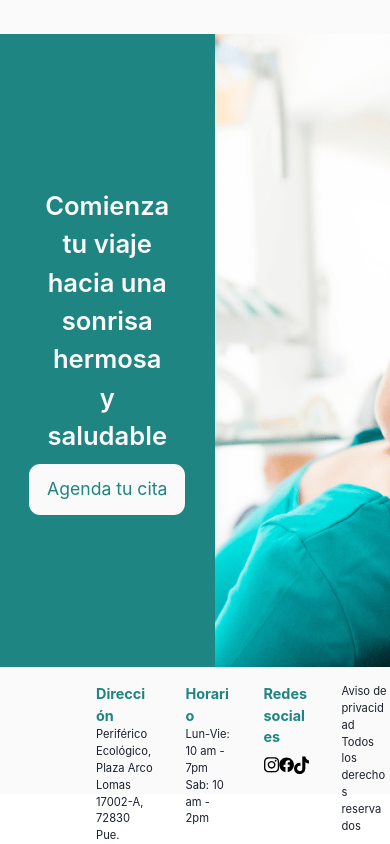
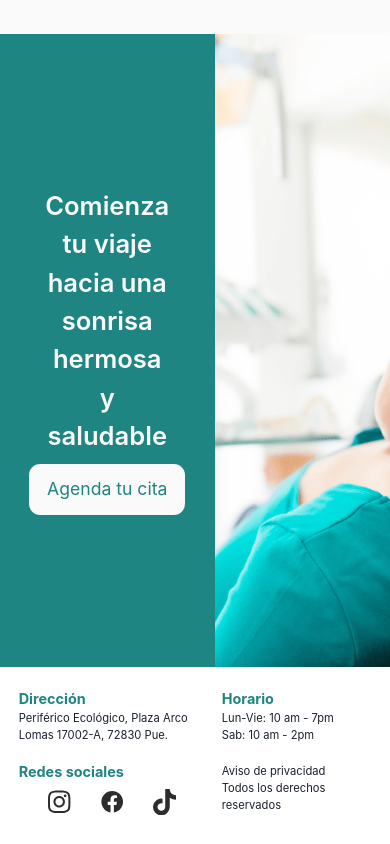
Before and after one commit to JAngelGC/u-smile-website, a Next.js app: page / in a window 390 px wide. Shown: the part 3810-4654 px from the top of the page. Built offline with nearby package versions, Linux system fonts and the light colour scheme.

Commit message:
Adding media queries to footer

```diff
--- a/src/components/layout/Footer.module.css
+++ b/src/components/layout/Footer.module.css
@@ -1,11 +1,12 @@
 .footer {
-  padding: 0 10rem;
+  padding: 0rem 4rem;
   height: 15vh;
   display: flex;
+  align-items: center;
 
   font-size: var(--fs-small-text);
 
-  background-color: var(--white-color);
+  /* background-color: var(--white-color); */
   /* background-color: yellowgreen; */
 }
 
@@ -16,9 +17,9 @@
 }
 
 .box {
-  /* max-width: 20%; */
-  padding-top: 2rem;
+  /* padding-top: 2rem; */
   margin: 0 2rem;
+  height: 50%;
 }
 
 .box-logo {
@@ -26,8 +27,6 @@
   height: 60%;
   position: relative;
   margin: auto 0;
-
-  /* background-color: yellowgreen; */
 }
 
 .box-direction {
@@ -47,7 +46,7 @@
 }
 
 .box-social {
-  width: 20%;
+  width: 25%;
   display: flex;
   flex-direction: column;
 
@@ -55,7 +54,7 @@
 }
 
 .box-social .box-icons {
-  padding-top: 0.5rem;
+  padding-top: 0.75rem;
   display: flex;
   justify-content: space-evenly;
 }
@@ -63,7 +62,8 @@
 .box-social .box-icons .icon {
   cursor: pointer;
   height: 3.2rem;
-  transition: all 0.15s ease-in-out;
+  transition: all 0.2s ease-in-out;
+  fill: var(--black-color);
 }
 
 .box-social .box-icons .icon:hover {
@@ -75,6 +75,100 @@
 }
 
 .box-privacy {
-  width: 20%;
+  width: 15%;
+
   /* background-color: springgreen; */
 }
+
+/**************************/
+/* BELOW 1344px /smaller desktops */
+/**************************/
+@media (max-width: 84em) {
+}
+
+/**************************/
+/* BELOW 1200px /landscape tablets */
+/**************************/
+@media (max-width: 75em) {
+}
+
+/**************************/
+/* BELOW 940px /  tablets */
+/**************************/
+@media (max-width: 59em) {
+  .footer {
+    padding: 0rem 3rem;
+  }
+
+  .box {
+    /* padding-top: 2rem; */
+    margin: 0 1rem;
+    height: 60%;
+  }
+
+  .box-logo {
+    width: 20%;
+    display: none;
+  }
+
+  .box-direction {
+    width: 30%;
+  }
+  .box-schedule {
+    width: 25%;
+  }
+  .box-social {
+    width: 25%;
+  }
+  .box-privacy {
+    width: 20%;
+  }
+}
+
+/**************************/
+/* BELOW 700px /  smaller tablets */
+/**************************/
+@media (max-width: 44em) {
+}
+
+/**************************/
+/* BELOW 544px /  phones */
+/**************************/
+@media (max-width: 34em) {
+  .footer {
+    padding: 2rem 1rem;
+    height: 20vh;
+    justify-content: center;
+
+    flex-wrap: wrap;
+  }
+
+  .box {
+    /* padding-top: 2rem; */
+    margin: 0 1rem;
+
+    height: 25%;
+    height: auto;
+  }
+
+  .box-direction {
+    width: 50%;
+  }
+  .box-schedule {
+    width: 40%;
+  }
+  .box-social {
+    width: 50%;
+    margin-top: 1rem;
+  }
+  .box-privacy {
+    width: 40%;
+    margin-top: 1rem;
+  }
+}
+
+/**************************/
+/* BELOW 375px /  phones */
+/**************************/
+@media (max-width: 23em) {
+}
```
